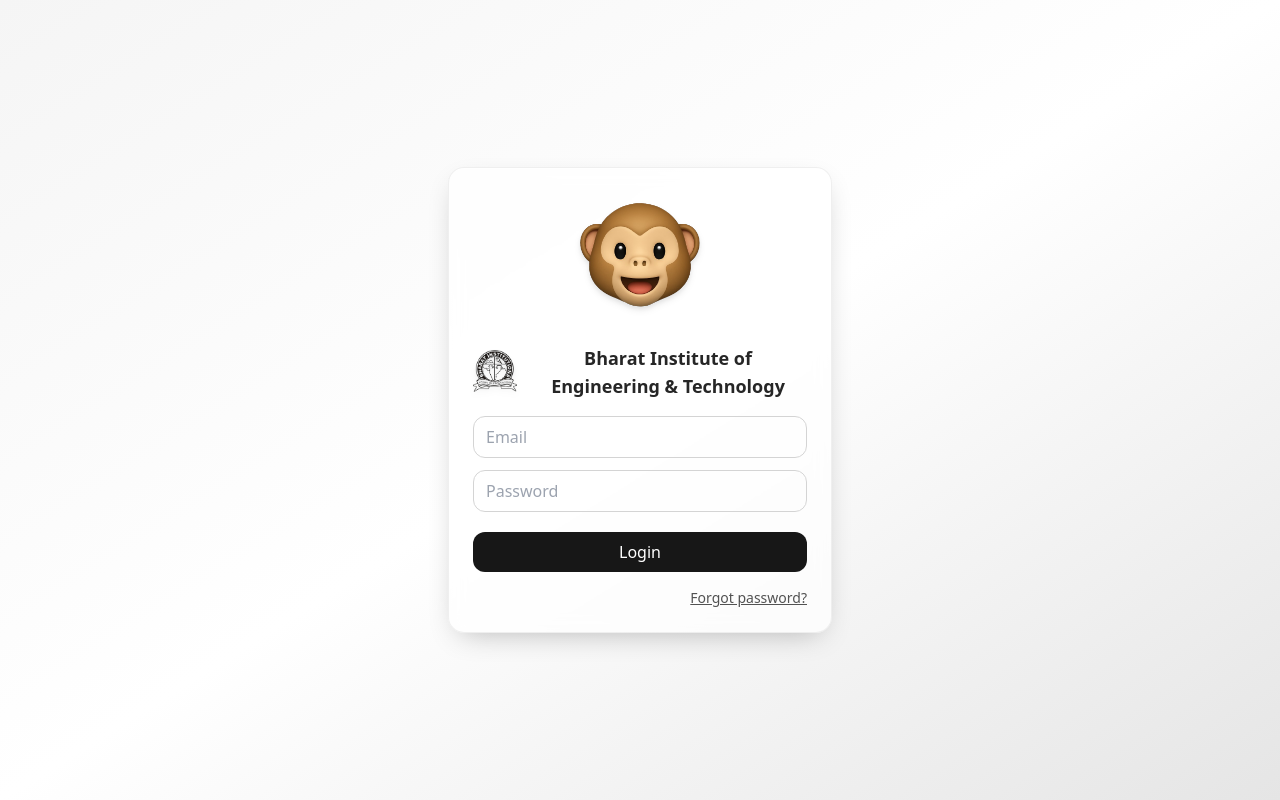
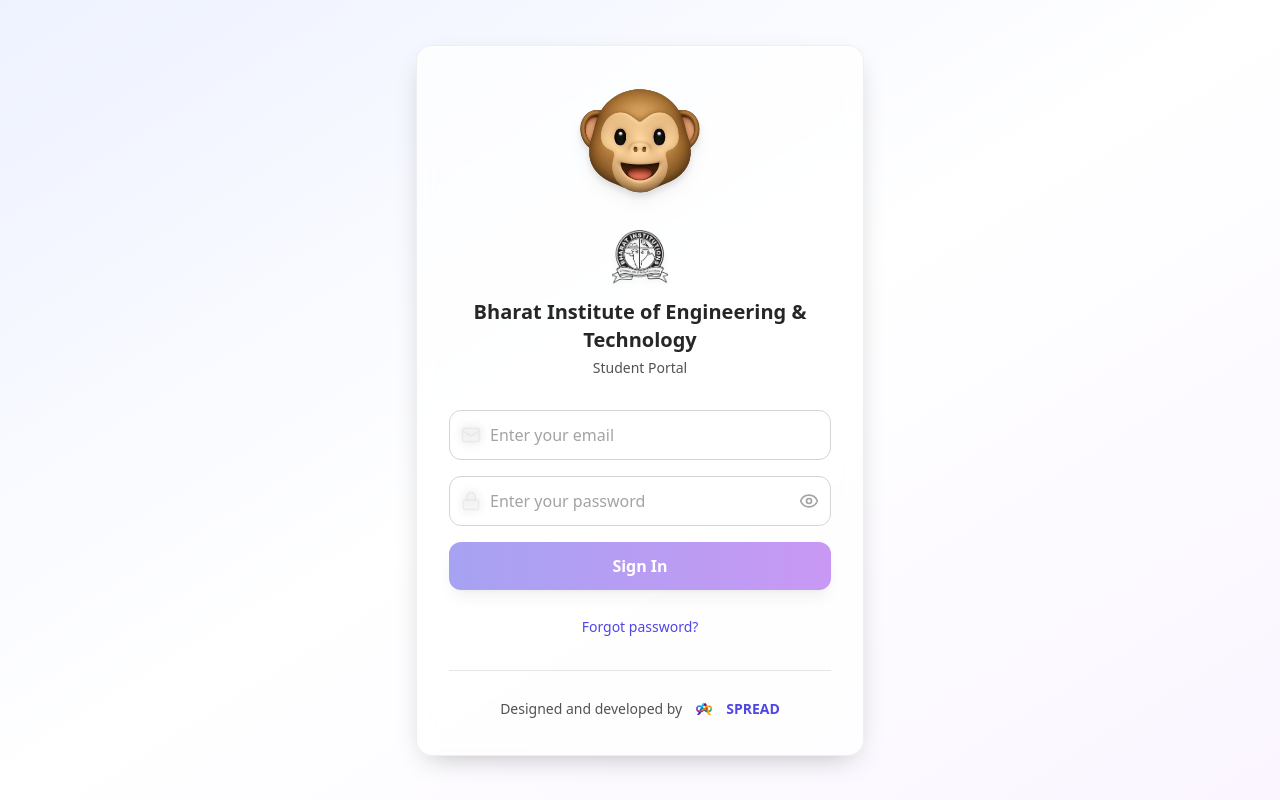
Before and after one commit to bhanuteja1110/biet, a React (Vite) app: page /auth/login in a window 1280 px wide. Built offline with nearby package versions, Linux system fonts and the light colour scheme; no server answers.

Commit message:
Update login page: Add show/hide password toggle, improve design, and add SPREAD logo footer

```diff
--- a/src/pages/auth/Login.tsx
+++ b/src/pages/auth/Login.tsx
@@ -3,10 +3,12 @@
 import { auth, db } from "../../firebase/firebase";
 import { doc, getDoc } from "firebase/firestore";
 import { Link, useNavigate } from "react-router-dom";
+import { Eye, EyeOff, Mail, Lock, Loader2 } from "lucide-react";
 
 export default function Login() {
   const [email, setEmail] = useState("");
   const [password, setPassword] = useState("");
+  const [showPassword, setShowPassword] = useState(false);
   const [error, setError] = useState<string | null>(null);
   const [loading, setLoading] = useState(false);
   const [monkeyState, setMonkeyState] = useState("idle"); // idle | email-focused | password-focused | blinking
@@ -108,14 +110,15 @@
   }
 
   return (
-    <div className="min-h-dvh grid place-items-center bg-gradient-to-br from-neutral-100 via-white to-neutral-200 dark:from-neutral-900 dark:via-neutral-800 dark:to-neutral-900">
-      <div className="w-full max-w-sm">
+    <div className="min-h-screen flex items-center justify-center bg-gradient-to-br from-indigo-50 via-white to-purple-50 dark:from-neutral-900 dark:via-neutral-800 dark:to-neutral-900 p-4">
+      <div className="w-full max-w-md">
         <form
           onSubmit={onSubmit}
-          className="card p-6 bg-white/5 backdrop-blur-xl rounded-2xl shadow-2xl border border-white/10"
+          className="card p-8 bg-white/80 dark:bg-neutral-900/80 backdrop-blur-xl rounded-3xl shadow-2xl border border-neutral-200/50 dark:border-neutral-700/50"
         >
-          {/* 🐵 Monkey Mascot */}
+          {/* 🐵 Monkey Mascot with smooth animation */}
           <div className="flex justify-center mb-6">
+            <div className="relative">
               <img
                 src={
                   monkeyState === "password-focused"
@@ -125,60 +128,138 @@
                     : "/monkey-open.png"
                 }
                 alt="Monkey Mascot"
-              className="w-32 h-32 drop-shadow-md transition-all duration-200"
+                className="w-32 h-32 drop-shadow-lg transition-all duration-300 ease-in-out transform hover:scale-105"
               />
+            </div>
           </div>
 
           {/* 🎓 College Logo + Name */}
-          <div className="flex items-center justify-center gap-3 mb-4">
+          <div className="flex flex-col items-center gap-3 mb-8">
             <img
               src="/college-logo.png"
               alt="College Logo"
-              className="w-11 h-12 object-contain drop-shadow-md"
+              className="w-14 h-14 object-contain drop-shadow-md"
             />
-            <div className="text-lg font-semibold text-center text-neutral-800 dark:text-neutral-100">
+            <div className="text-center">
+              <h1 className="text-xl font-bold text-neutral-800 dark:text-neutral-100">
                 Bharat Institute of Engineering & Technology
+              </h1>
+              <p className="text-sm text-neutral-600 dark:text-neutral-400 mt-1">
+                Student Portal
+              </p>
             </div>
           </div>
 
           {/* 🧠 Input Fields */}
-          <div className="mt-4 grid gap-3">
+          <div className="space-y-4">
+            {/* Email Input */}
+            <div className="relative">
+              <div className="absolute inset-y-0 left-0 pl-3 flex items-center pointer-events-none">
+                <Mail className="h-5 w-5 text-neutral-400" />
+              </div>
               <input
-              className="rounded-xl border border-neutral-300 dark:border-neutral-700 bg-transparent px-3 py-2 focus:outline-none focus:ring-2 focus:ring-neutral-500/40"
+                type="email"
+                className="w-full pl-10 pr-4 py-3 rounded-xl border border-neutral-300 dark:border-neutral-700 bg-white/50 dark:bg-neutral-800/50 backdrop-blur-sm text-neutral-900 dark:text-neutral-100 placeholder-neutral-400 dark:placeholder-neutral-500 focus:outline-none focus:ring-2 focus:ring-indigo-500/50 focus:border-indigo-500 dark:focus:ring-indigo-400/50 dark:focus:border-indigo-400 transition-all duration-200"
                 value={email}
                 onFocus={() => setMonkeyState("email-focused")}
-              onChange={(e) => setEmail(e.target.value)}
+                onChange={(e) => {
+                  setEmail(e.target.value);
+                  setError(null);
+                }}
                 onBlur={() => setMonkeyState("idle")}
-              placeholder="Email"
+                placeholder="Enter your email"
+                disabled={loading}
+                required
               />
+            </div>
 
+            {/* Password Input with Show/Hide Toggle */}
+            <div className="relative">
+              <div className="absolute inset-y-0 left-0 pl-3 flex items-center pointer-events-none">
+                <Lock className="h-5 w-5 text-neutral-400" />
+              </div>
               <input
-              type="password"
-              className="rounded-xl border border-neutral-300 dark:border-neutral-700 bg-transparent px-3 py-2 focus:outline-none focus:ring-2 focus:ring-neutral-500/40"
+                type={showPassword ? "text" : "password"}
+                className="w-full pl-10 pr-12 py-3 rounded-xl border border-neutral-300 dark:border-neutral-700 bg-white/50 dark:bg-neutral-800/50 backdrop-blur-sm text-neutral-900 dark:text-neutral-100 placeholder-neutral-400 dark:placeholder-neutral-500 focus:outline-none focus:ring-2 focus:ring-indigo-500/50 focus:border-indigo-500 dark:focus:ring-indigo-400/50 dark:focus:border-indigo-400 transition-all duration-200"
                 value={password}
                 onFocus={() => setMonkeyState("password-focused")}
-              onChange={(e) => setPassword(e.target.value)}
+                onChange={(e) => {
+                  setPassword(e.target.value);
+                  setError(null);
+                }}
                 onBlur={() => setMonkeyState("idle")}
-              placeholder="Password"
+                placeholder="Enter your password"
+                disabled={loading}
+                required
               />
-
-            {error && <div className="text-sm text-rose-600">{error}</div>}
-
               <button
-              disabled={loading}
-              className="mt-2 px-4 py-2 rounded-xl bg-neutral-900 text-white dark:bg-white dark:text-neutral-900 hover:scale-105 transition-transform duration-200"
+                type="button"
+                onClick={() => setShowPassword(!showPassword)}
+                className="absolute inset-y-0 right-0 pr-3 flex items-center text-neutral-400 hover:text-neutral-600 dark:hover:text-neutral-300 transition-colors duration-200"
+                tabIndex={-1}
               >
-              {loading ? "Signing in…" : "Login"}
+                {showPassword ? (
+                  <EyeOff className="h-5 w-5" />
+                ) : (
+                  <Eye className="h-5 w-5" />
+                )}
               </button>
             </div>
 
-          <div className="mt-4 text-sm flex justify-end">
+            {/* Error Message */}
+            {error && (
+              <div className="mt-2 p-3 rounded-lg bg-rose-50 dark:bg-rose-900/20 border border-rose-200 dark:border-rose-800 text-rose-700 dark:text-rose-300 text-sm flex items-center gap-2 animate-in fade-in slide-in-from-top-2 duration-200">
+                <svg className="w-4 h-4 flex-shrink-0" fill="currentColor" viewBox="0 0 20 20">
+                  <path fillRule="evenodd" d="M10 18a8 8 0 100-16 8 8 0 000 16zM8.707 7.293a1 1 0 00-1.414 1.414L8.586 10l-1.293 1.293a1 1 0 101.414 1.414L10 11.414l1.293 1.293a1 1 0 001.414-1.414L11.414 10l1.293-1.293a1 1 0 00-1.414-1.414L10 8.586 8.707 7.293z" clipRule="evenodd" />
+                </svg>
+                <span>{error}</span>
+              </div>
+            )}
+
+            {/* Login Button */}
+            <button
+              type="submit"
+              disabled={loading || !email || !password}
+              className="w-full mt-6 px-4 py-3 rounded-xl bg-gradient-to-r from-indigo-600 to-purple-600 hover:from-indigo-700 hover:to-purple-700 dark:from-indigo-500 dark:to-purple-500 dark:hover:from-indigo-600 dark:hover:to-purple-600 text-white font-semibold shadow-lg hover:shadow-xl transform hover:scale-[1.02] active:scale-[0.98] transition-all duration-200 disabled:opacity-50 disabled:cursor-not-allowed disabled:transform-none flex items-center justify-center gap-2"
+            >
+              {loading ? (
+                <>
+                  <Loader2 className="h-5 w-5 animate-spin" />
+                  <span>Signing in...</span>
+                </>
+              ) : (
+                <span>Sign In</span>
+              )}
+            </button>
+          </div>
+
+          {/* Forgot Password Link */}
+          <div className="mt-6 text-center">
             <Link
               to="/auth/reset"
-              className="underline text-neutral-600 dark:text-neutral-300"
+              className="text-sm text-indigo-600 dark:text-indigo-400 hover:text-indigo-700 dark:hover:text-indigo-300 hover:underline transition-colors duration-200"
             >
               Forgot password?
             </Link>
+          </div>
+
+          {/* Footer - Designed by SPREAD */}
+          <div className="mt-8 pt-6 border-t border-neutral-200 dark:border-neutral-700">
+            <div className="flex items-center justify-center gap-2 text-sm text-neutral-600 dark:text-neutral-400">
+              <span>Designed and developed by</span>
+              <div className="flex items-center gap-2">
+                <img
+                  src="/spread-logo.png"
+                  alt="SPREAD"
+                  className="h-7 w-auto object-contain"
+                  onError={(e) => {
+                    // Fallback if image doesn't exist - hide the image element
+                    (e.target as HTMLImageElement).style.display = 'none';
+                  }}
+                />
+                <span className="font-semibold text-indigo-600 dark:text-indigo-400">SPREAD</span>
+              </div>
+            </div>
           </div>
         </form>
       </div>
```
Also changed, not shown: public/spread-logo.png (added). Lines whose indentation alone changed are shown as unchanged.
